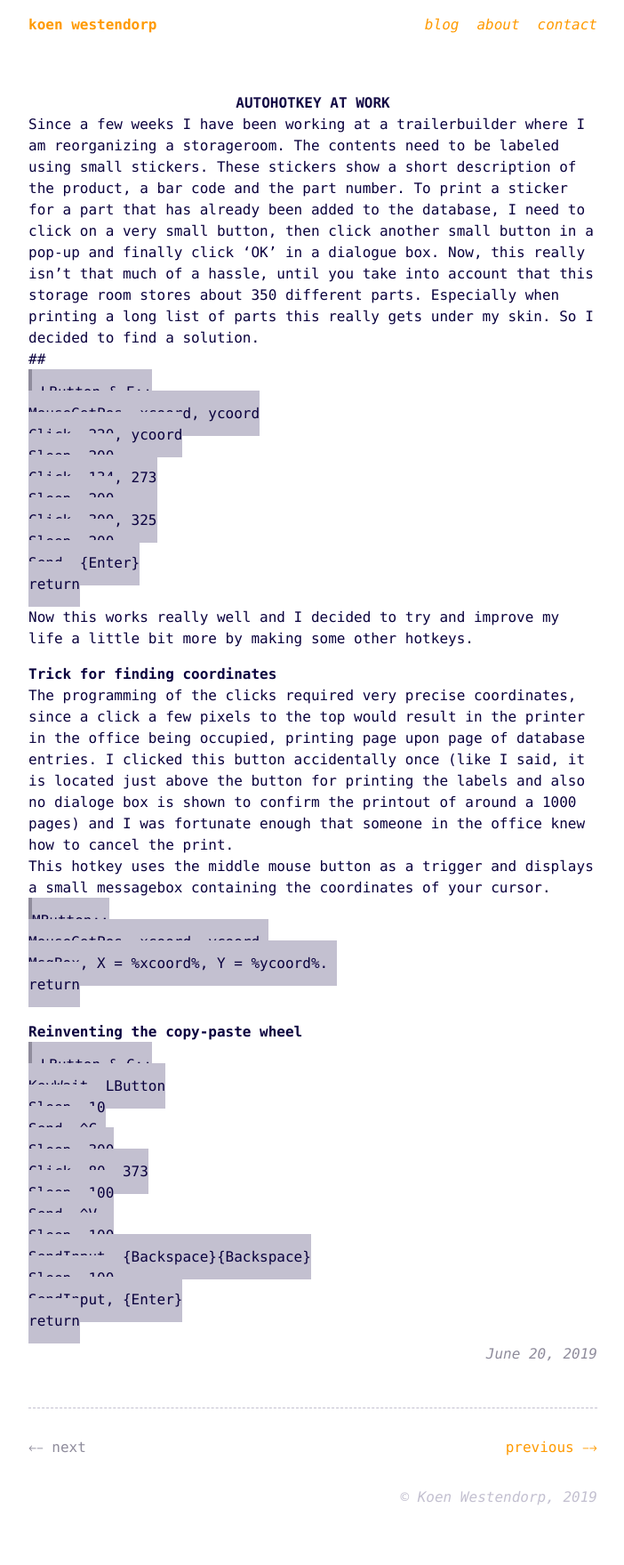
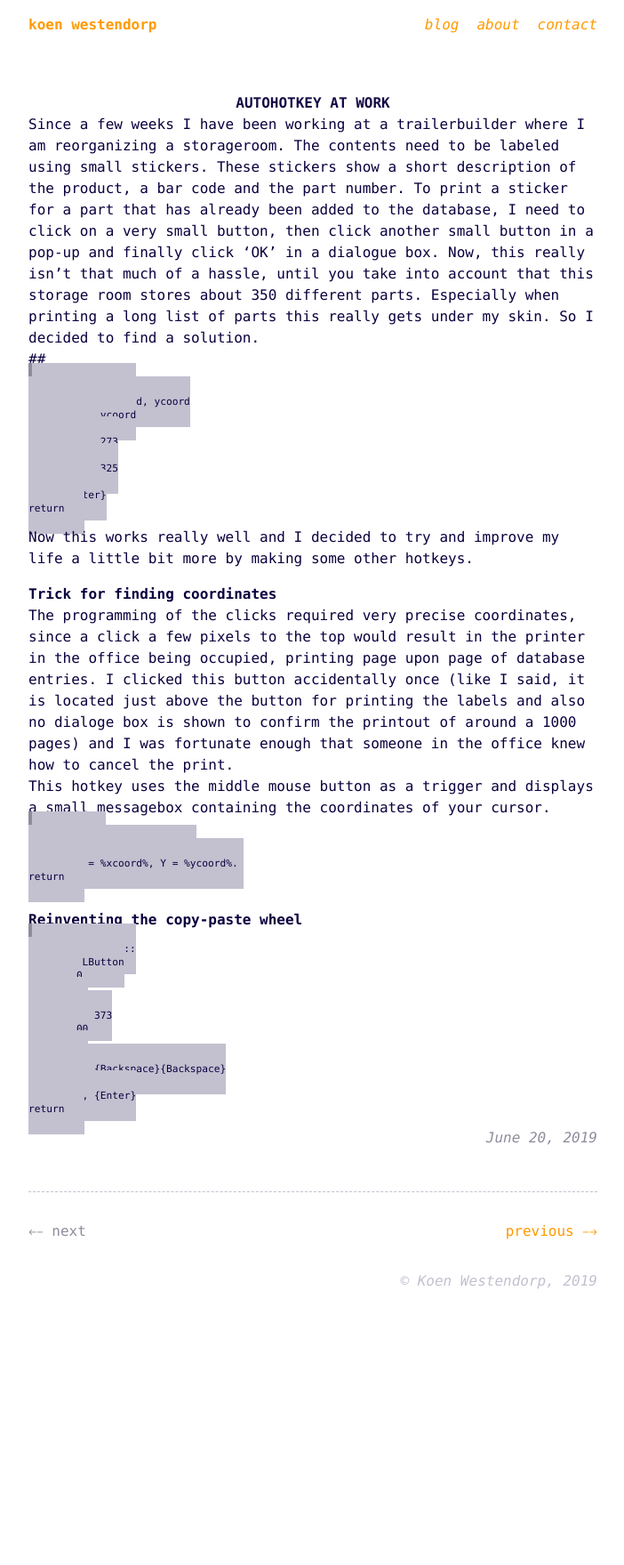
Before and after one commit to KoenWestendorp/koenwestendorp.github.io, a Jekyll site: the page built from _posts/2019-06-21-AutoHotkey-at-work.md, in a window 1280 px wide. Shown: the whole page at 89% size, without its empty margins (288-990 px from the left). Built offline with Jekyll 4.4.1, drawn with Linux system fonts in a browser that asks for light colours; after the commit the page ends 1516 px from its top, so only the background shows below that.

Commit message:
Further updates to code styling

```diff
--- a/assets/style.css
+++ b/assets/style.css
@@ -15,7 +15,7 @@
 /*TEXT*/
 
     /*general*/
-    p, a, h1, h2, h3, h4, h5, h6, code {
+    p, a, h1, h2, h3, h4, h5, h6 {
         font-family: 'Menlo', monospace;
         color: #0A013E;
         font-size: 1em;
@@ -84,8 +84,13 @@
         background-color: #C3C0D0;
         border-left: 4px solid #8F8C9C;
         width: 100%;
-        padding-top: 1em;
-        padding-bottom: 1em;
+        padding: 2em;
+
+        font-family: 'Menlo', monospace;
+        color: #0A013E;
+        font-size: 0.7em;
+        margi-top: 1em;
+        margin-bottom: 1em;
     }
 
 /*LAYOUT*/
```
